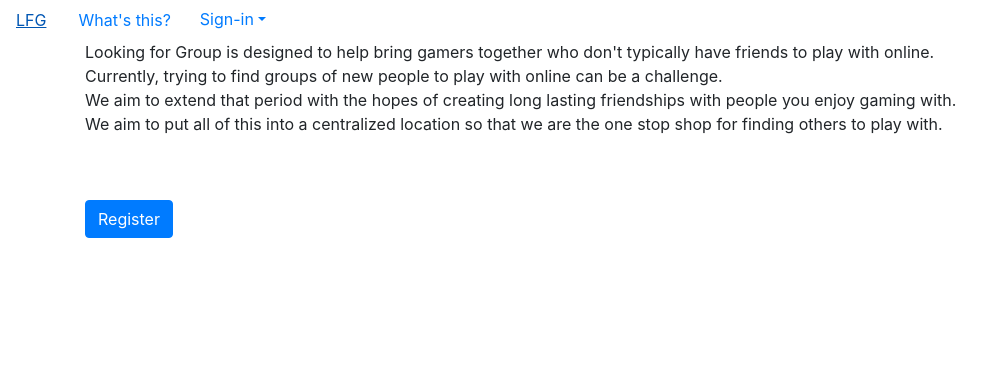
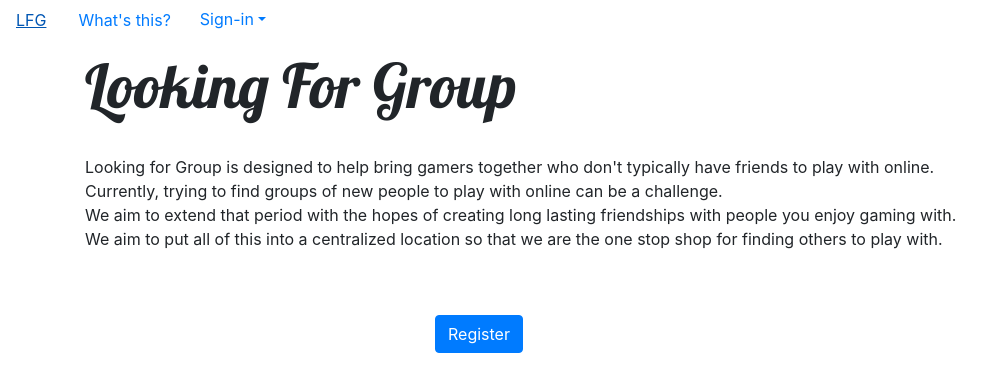
Before and after one commit to clmitchell630/looking-for-group, a React (Create React App) app in the folder client/: page / in a window 1280 px wide. Shown: the top 392 px of the page, without its empty margins (0-1002 px from the left). Built offline with nearby package versions, Linux system fonts and the light colour scheme; a web font is replaced by a local one.

Commit message:
looking for group at the top of our landing page, re-aligned the register button

```diff
--- a/client/src/App.css
+++ b/client/src/App.css
@@ -62,6 +62,10 @@ font-family: 'Lobster', cursive;
 font-size: 380%;
 }
 
+#regbtn {
+  transform: translateX(350px);
+}
+
 #hdrbr {
   margin: auto;
   height: 100px;
--- a/client/src/components/Register/index.js
+++ b/client/src/components/Register/index.js
@@ -1,11 +1,12 @@
 import React from 'react';
 import { Link } from 'react-router-dom';
+import "../../App.css";
 
 export function Register() {
     return (
         <Link to='/register'>
             <div id="regButton">
-                <button className="btn btn-primary" role="button">Register</button>
+                <button className="btn btn-primary" id="regbtn" role="button">Register</button>
             </div>
         </Link>
     );
@@ -14,6 +15,8 @@ export function Register() {
 export function Description() {
     return (
         <div id="description">
+            <p id="hdr">Looking For Group</p>
+            <br />
             <p className="appDescription"> Looking for Group is designed to help bring gamers together who don't typically have friends to play with online.
                 <br />
                 Currently, trying to find groups of new people to play with online can be a challenge.
```
